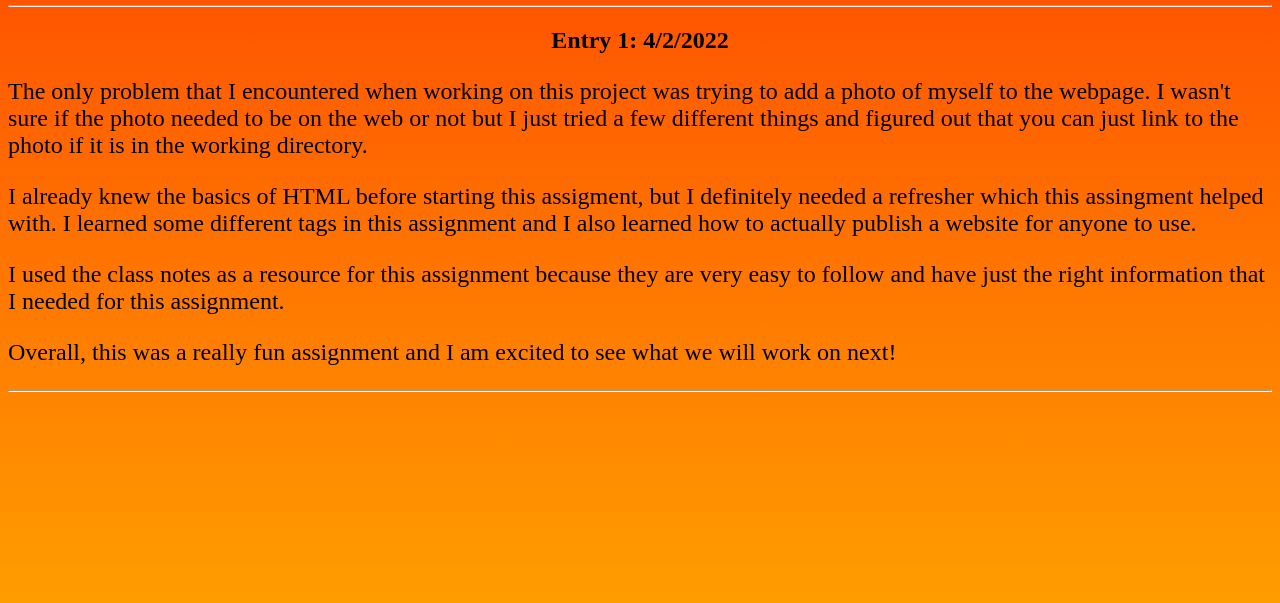
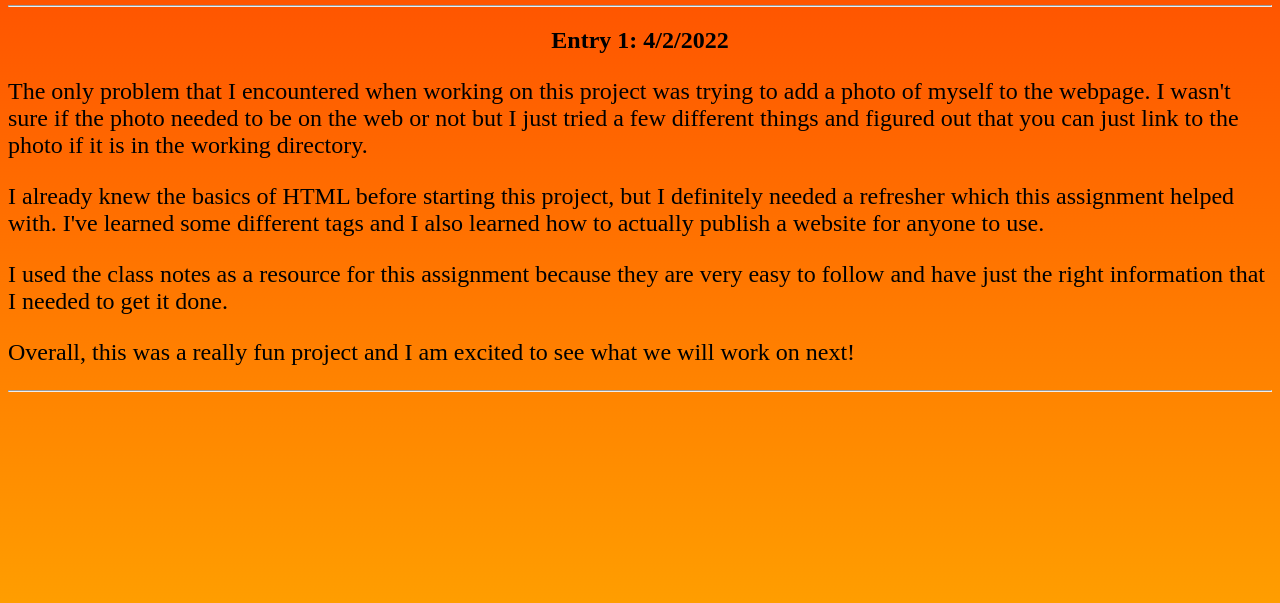
Before and after one commit to niclbody13/niclbody13.github.io, a plain HTML site: page blog.html in a window 1280 px wide. Shown: the part 135-738 px from the top of the page. Drawn offline with Linux system fonts and the light colour scheme.

Commit message:
fixed typos

```diff
--- a/blog.html
+++ b/blog.html
@@ -14,9 +14,9 @@
         <hr>
         <h2>Entry 1: 4/2/2022</h2>
         <p>The only problem that I encountered when working on this project was trying to add a photo of myself to the webpage. I wasn't sure if the photo needed to be on the web or not but I just tried a few different things and figured out that you can just link to the photo if it is in the working directory.</p>
-        <p>I already knew the basics of HTML before starting this assigment, but I definitely needed a refresher which this assingment helped with. I learned some different tags in this assignment and I also learned how to actually publish a website for anyone to use.</p>
-        <p>I used the class notes as a resource for this assignment because they are very easy to follow and have just the right information that I needed for this assignment.</p>
-        <p>Overall, this was a really fun assignment and I am excited to see what we will work on next!
+        <p>I already knew the basics of HTML before starting this project, but I definitely needed a refresher which this assignment helped with. I've learned some different tags and I also learned how to actually publish a website for anyone to use.</p>
+        <p>I used the class notes as a resource for this assignment because they are very easy to follow and have just the right information that I needed to get it done.</p>
+        <p>Overall, this was a really fun project and I am excited to see what we will work on next!
         </p>
         <hr>
     </body>
```
Also changed, not shown: index.html (+1 -1 lines).
